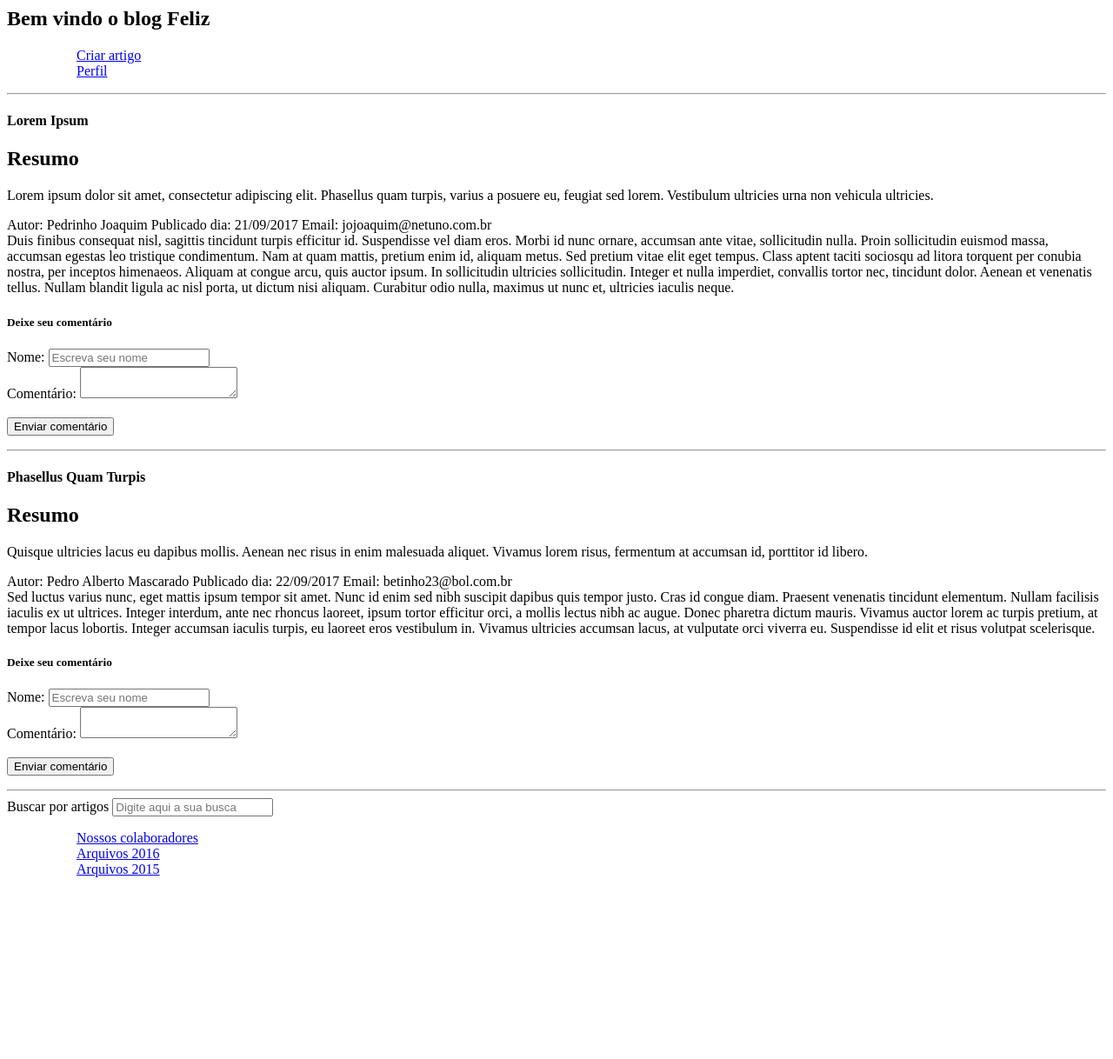
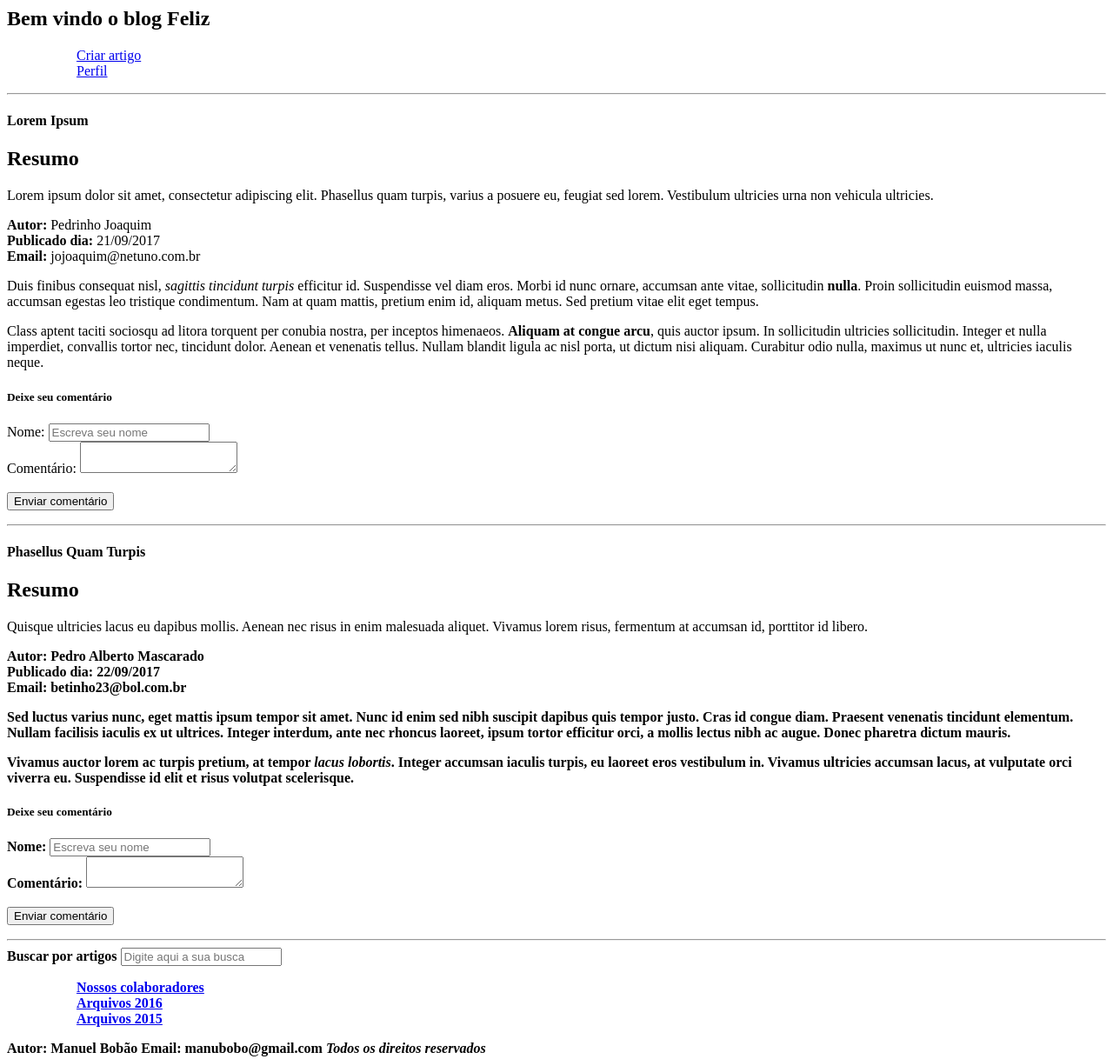
Before and after one commit to PacoGiordani/WEB1, a plain HTML site: page index.html in a window 1280 px wide. Shown: the whole page at 87% size. Before the commit the page ends 1025 px from the top, so only its background shows below. Drawn offline with Linux system fonts and the light colour scheme.

Commit message:
Esse commit realiza ajustes no artigo, aside e cria o rodapé da página

```diff
--- a/index.html
+++ b/index.html
@@ -38,21 +38,26 @@
               </p>
             </div>
             <div>
-              <span>Autor: Pedrinho Joaquim</span>
-              <span>Publicado dia: 21/09/2017</span>
-              <span>Email: jojoaquim@netuno.com.br</span>
+              <span><b>Autor:</b> Pedrinho Joaquim</span> <br />
+              <span><b>Publicado dia:</b> 21/09/2017</span> <br />
+              <span><b>Email:</b> jojoaquim@netuno.com.br</span>
             </div>
           </header>
 
           <main>
-            Duis finibus consequat nisl, sagittis tincidunt turpis efficitur id. Suspendisse vel diam eros.
-            Morbi id nunc ornare, accumsan ante vitae, sollicitudin nulla. Proin sollicitudin euismod massa,
+            <section>
+              <p>Duis finibus consequat nisl, <i>sagittis tincidunt turpis</i> efficitur id. Suspendisse vel diam eros.
+              Morbi id nunc ornare, accumsan ante vitae, sollicitudin <b>nulla</b>. Proin sollicitudin euismod massa,
               accumsan egestas leo tristique condimentum. Nam at quam mattis, pretium enim id, aliquam metus.
-            Sed pretium vitae elit eget tempus. Class aptent taciti sociosqu ad litora torquent per conubia
-            nostra, per inceptos himenaeos. Aliquam at congue arcu, quis auctor ipsum. In sollicitudin ultricies
+              Sed pretium vitae elit eget tempus.</p>
+
+              <p>Class aptent taciti sociosqu ad litora torquent per conubia
+             nostra, per inceptos himenaeos. <strong>Aliquam at congue arcu</strong>, quis auctor ipsum. In sollicitudin ultricies
              sollicitudin. Integer et nulla imperdiet, convallis tortor nec, tincidunt dolor. Aenean et venenatis
              tellus. Nullam blandit ligula ac nisl porta, ut dictum nisi aliquam. Curabitur odio nulla, maximus
-            ut nunc et, ultricies iaculis neque.
+             ut nunc et, ultricies iaculis neque.</p>
+            </section>
+
           </main>
 
           <footer>
@@ -93,20 +98,23 @@
               </p>
             </div>
             <div>
-              <span>Autor: Pedro Alberto Mascarado</span>
-              <span>Publicado dia: 22/09/2017</span>
-              <span>Email: betinho23@bol.com.br</span>
+              <span><b>Autor:<b /> Pedro Alberto Mascarado</span> <br />
+              <span><b>Publicado dia:<b /> 22/09/2017</span> <br />
+              <span><b>Email:<b /> betinho23@bol.com.br</span>
             </div>
           </header>
 
           <main>
-            Sed luctus varius nunc, eget mattis ipsum tempor sit amet. Nunc id enim sed nibh suscipit
+            <section>
+              <p><strong>Sed luctus varius nunc</strong>, eget mattis ipsum tempor sit amet. Nunc id enim sed nibh suscipit
               dapibus quis tempor justo. Cras id congue diam. Praesent venenatis tincidunt elementum.
               Nullam facilisis iaculis ex ut ultrices. Integer interdum, ante nec rhoncus laoreet,
-            ipsum tortor efficitur orci, a mollis lectus nibh ac augue. Donec pharetra dictum mauris.
-            Vivamus auctor lorem ac turpis pretium, at tempor lacus lobortis. Integer accumsan iaculis
+              ipsum tortor efficitur orci, a mollis lectus nibh ac augue. Donec pharetra dictum mauris.</p>
+
+              <p>Vivamus auctor lorem ac turpis pretium, at tempor <i>lacus lobortis</i>. Integer accumsan iaculis
               turpis, eu laoreet eros vestibulum in. Vivamus ultricies accumsan lacus, at vulputate orci
-            viverra eu. Suspendisse id elit et risus volutpat scelerisque.
+              viverra eu. Suspendisse id elit et risus volutpat scelerisque.</p>
+            </section>
           </main>
 
           <footer>
@@ -158,10 +166,13 @@
     </main>
 
     <footer>
+      <div>
+        <span><b>Autor:</b> Manuel Bobão</span>
+        <span><b>Email:</b> manubobo@gmail.com</span>
+        <span><i>Todos os direitos reservados</i></span>
+      </div>
 
     </footer>
   </section>
-
 </body>
-
 </html>
```
Lines whose indentation alone changed are shown as unchanged.
